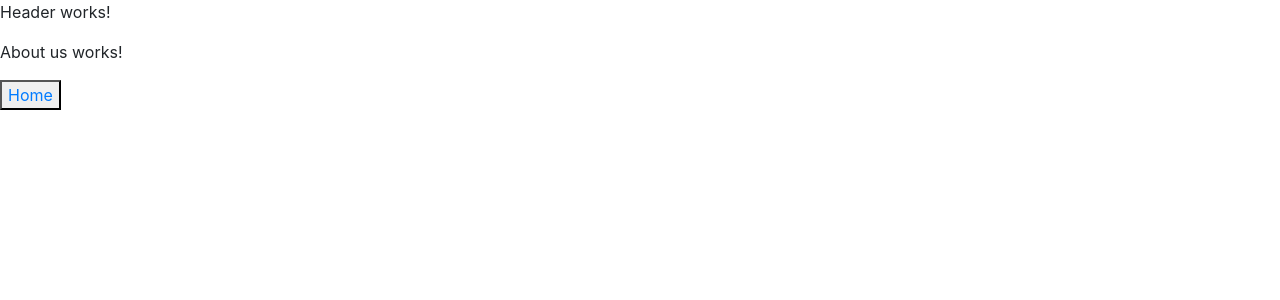
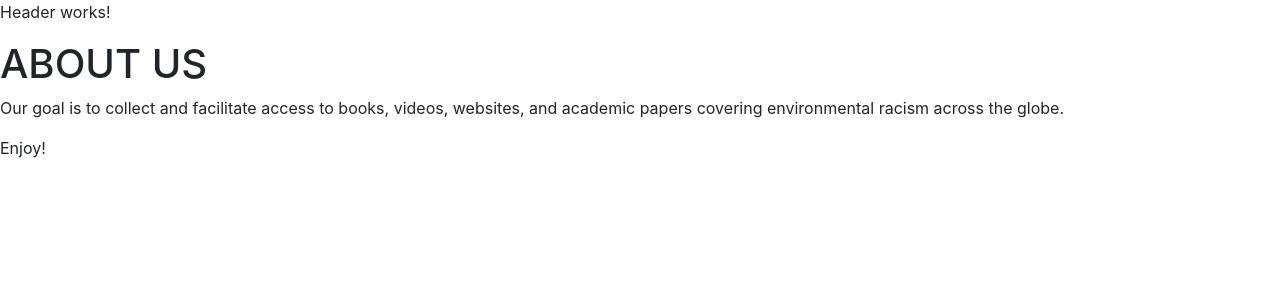
Before and after one commit to curley2121/Enviornmental-Racism, a React (Create React App) app: page / in a window 1280 px wide. Shown: the top 300 px of the page. Built offline with nearby package versions, Linux system fonts and the light colour scheme.

Commit message:
Update About.js

```diff
--- a/src/components/About.js
+++ b/src/components/About.js
@@ -1,15 +1,19 @@
-import React from 'react';
-import { Link } from 'react-router-dom';
+import React, { useContext } from 'react';
+import { StoreContext } from '../contexts/StoreContext.js';
+import css from "./About.module.css";
+
 
 function About() {
+
+  let {
+	about
+  } = useContext(StoreContext);
+
     return (
-        <div>
-            <p>About us works!</p>
-            <button>
-                <Link to="/home">
-                    Home
-                </Link>
-            </button>
+        <div className={css.container}>
+            <h1 className={css.title}>ABOUT US</h1>
+            <p className={css.title}>{about.body}</p>
+            <p className={css.title}>Enjoy!</p>
         </div>
     )
 }
```
